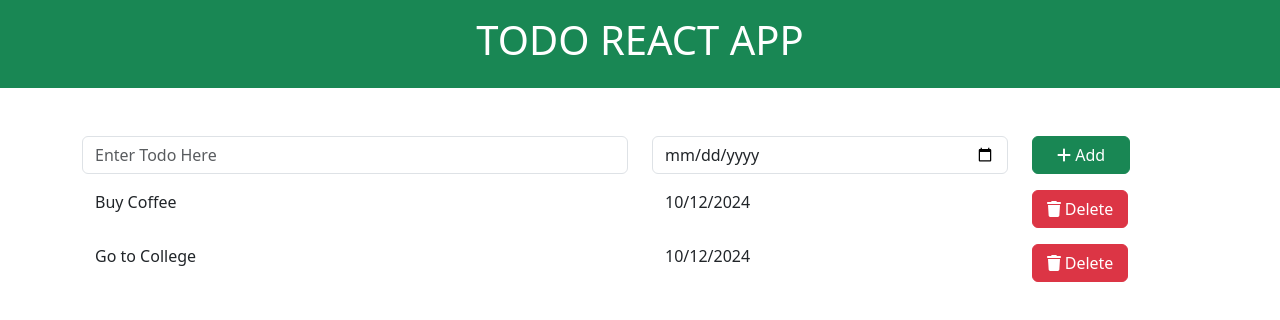
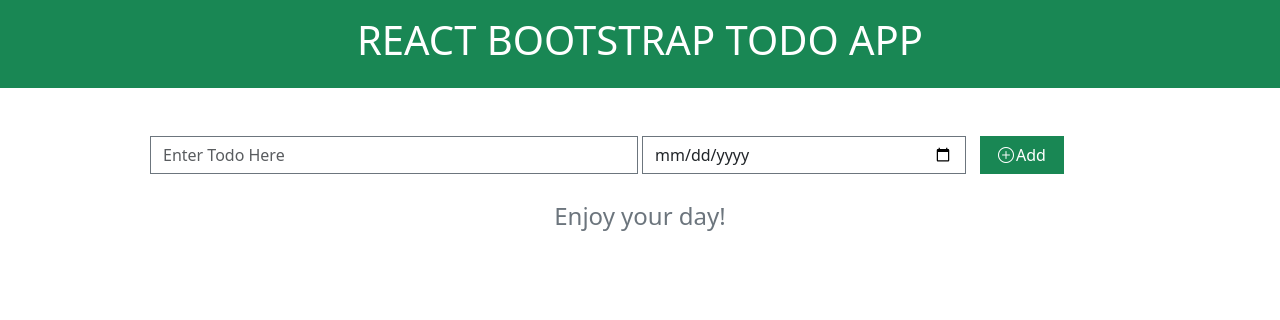
Before and after one commit to bundleCode/todo-react-bootstrap, a React (Vite) app: page / in a window 1280 px wide. Shown: the top 320 px of the page. Built offline with nearby package versions, Linux system fonts and the light colour scheme.

Commit message:
Implemented todo functionality by creating components states, events and passed event handler reference to child as props

```diff
--- a/package.json
+++ b/package.json
@@ -10,9 +10,8 @@
     "preview": "vite preview"
   },
   "dependencies": {
-    "@fortawesome/free-solid-svg-icons": "^6.7.2",
-    "@fortawesome/react-fontawesome": "^0.2.2",
     "bootstrap": "^5.3.7",
+    "bootstrap-icons": "^1.13.1",
     "react": "^19.1.0",
     "react-dom": "^19.1.0"
   },
--- /dev/null
+++ b/src/App.css
@@ -0,0 +1,8 @@
+.width {
+  width: 60%;
+  min-width: 50px;
+  display: flex;
+  align-items: center;
+  justify-content: center;
+  gap: 2px;
+}
--- a/src/App.jsx
+++ b/src/App.jsx
@@ -1,20 +1,44 @@
 import AppName from "./components/AppName";
 import AddTodo from "./components/AddTodo";
 import ItemContainer from "./components/ItemContainer";
+import "bootstrap-icons/font/bootstrap-icons.css";
+import styles from "./App.module.css";
+import "./App.css";
+import { useState } from "react";
+import WelcomeMsg from "./components/WelcomeMsg";
 
 function App() {
-  const aList = [
-    { id: 1, name: "Buy Coffee", dueDate: "10/12/2024" },
-    { id: 2, name: "Go to College", dueDate: "10/12/2024" },
+  const initialTodos = [
+    // { id: 1, name: "Buy Coffee", dueDate: "10/12/2024" },
+    // { id: 2, name: "Go to College", dueDate: "10/12/2024" },
   ];
+  const [todoS, setTodoS] = useState(initialTodos);
+
+  const handleTodos = (todoName, todoDate) => {
+    if (todoName && todoDate) {
+      let randId = Math.floor(Math.random() * 9999 + 1);
+      const newTodos = [
+        ...todoS,
+        { id: randId, name: todoName, dueDate: todoDate },
+      ];
+      setTodoS(newTodos);
+    }
+  };
+
+  const handleDelTodos = (id) => {
+    const newTodos = todoS.filter((todo) => todo.id !== id);
+    setTodoS(newTodos);
+  };
+
   return (
     <>
       <header className="bg-success p-5 w-100 bg-primary py-3">
-        <AppName />
+        <AppName appName="React Bootstrap Todo App" />
       </header>
-      <div className="container text-start mt-5">
-        <AddTodo />
-        <ItemContainer todoList={aList} />
+      <div className={`${styles["my-container"]} text-start mt-5`}>
+        <AddTodo handleAddtodo={handleTodos} />
+        {!todoS.length && <WelcomeMsg msg="Enjoy your day!" />}
+        <ItemContainer todoList={todoS} handleDelTodos={handleDelTodos} />
       </div>
     </>
   );
--- /dev/null
+++ b/src/App.module.css
@@ -0,0 +1,6 @@
+.my-container {
+  width: 100%;
+  max-width: 992px;
+  margin: 0 auto;
+  padding: 0 16px;
+}
--- a/src/components/AddTodo.jsx
+++ b/src/components/AddTodo.jsx
@@ -1,22 +1,42 @@
-import { FontAwesomeIcon } from "@fortawesome/react-fontawesome";
-import { faPlus } from "@fortawesome/free-solid-svg-icons";
-function AddTodo() {
+import { useState } from "react";
+
+function AddTodo({ handleAddtodo }) {
+  const [todoName, setTodoName] = useState();
+  const [todoDate, setTodoDate] = useState();
+
+  const handleOnClickAddTodo = () => {
+    handleAddtodo(todoName, todoDate);
+    setTodoName("");
+    setTodoDate("");
+  };
   return (
     <>
-      <div className="row mb-3">
-        <div className="col-6">
+      <div className="row mb-4">
+        <div className="col-6 gx-1">
           <input
             type="text"
-            className="form-control"
+            className="form-control rounded-0 border border-secondary"
             placeholder="Enter Todo Here"
+            onChange={(e) => setTodoName(e.target.value)}
+            value={todoName}
           />
         </div>
-        <div className="col-4">
-          <input type="date" className="form-control" />
+        <div className="col-4 gx-1">
+          <input
+            type="date"
+            className="form-control rounded-0 border border-secondary"
+            onChange={(e) => setTodoDate(e.target.value)}
+            value={todoDate}
+          />
         </div>
         <div className="col-2 text-start">
-          <button type="button" className="btn btn-success p2 px-4">
-            <FontAwesomeIcon icon={faPlus} /> Add
+          <button
+            type="button"
+            className="btn btn-success width rounded-0"
+            onClick={handleOnClickAddTodo}
+          >
+            <i className="bi bi-plus-circle"></i>
+            <span className="d-none d-md-inline">Add</span>
           </button>
         </div>
       </div>
--- a/src/components/AppName.jsx
+++ b/src/components/AppName.jsx
@@ -1,5 +1,4 @@
-function AppName() {
-  let appName = "Todo React App";
+function AppName({ appName }) {
   return (
     <>
       <h1 className="text-secondary text-uppercase text-white text-center">
--- a/src/components/ItemContainer.jsx
+++ b/src/components/ItemContainer.jsx
@@ -1,12 +1,14 @@
 import TodoItem from "./TodoItem";
-const ItemContainer = ({ todoList }) => {
+const ItemContainer = ({ todoList, handleDelTodos }) => {
   return (
     <>
       {todoList.map((itemTodo) => (
         <TodoItem
           key={itemTodo.id}
+          id={itemTodo.id}
           itemName={itemTodo.name}
           itemDate={itemTodo.dueDate}
+          handleDelTodo={handleDelTodos}
         />
       ))}
     </>
--- a/src/components/TodoItem.jsx
+++ b/src/components/TodoItem.jsx
@@ -1,16 +1,23 @@
-import { FontAwesomeIcon } from "@fortawesome/react-fontawesome";
-import { faTrash } from "@fortawesome/free-solid-svg-icons";
 import styles from "./TodoItem.module.css";
 
-function TodoItem({ itemName, itemDate }) {
+function TodoItem({ id, itemName, itemDate, handleDelTodo }) {
   return (
     <>
-      <div className="row mb-3">
-        <div className={`col-6 ${styles["pad-left"]}`}>{itemName}</div>
-        <div className={`col-4 ${styles["pad-left"]}`}>{itemDate}</div>
+      <div className="row mb-1">
+        <div className="col-6  border border-lite d-flex align-items-center ps-2">
+          {itemName}
+        </div>
+        <div className="col-4  border border-liet d-flex align-items-center ps-2">
+          {itemDate}
+        </div>
         <div className="col-2 text-start">
-          <button type="button" className={`btn btn-danger ${styles["width"]}`}>
-            <FontAwesomeIcon icon={faTrash} /> Delete
+          <button
+            type="button"
+            className="btn btn-danger width rounded-0"
+            onClick={() => handleDelTodo(id)}
+          >
+            <i className="bi bi-trash"></i>
+            <span className="d-none d-md-inline">Delete</span>
           </button>
         </div>
       </div>
--- a/src/components/TodoItem.module.css
+++ b/src/components/TodoItem.module.css
@@ -1,6 +1,3 @@
 .pad-left {
-  padding-left: 25px;
+  padding-left: 0px;
 }
-.width {
-  min-width: 96px;
-}
--- /dev/null
+++ b/src/components/WelcomeMsg.jsx
@@ -0,0 +1,10 @@
+const WelcomeMsg = ({ msg }) => {
+  return (
+    <>
+      <p className="d-flex justify-content-center fs-4 fw-medium text-secondary">
+        {msg}
+      </p>
+    </>
+  );
+};
+export default WelcomeMsg;
```
Also changed, not shown: 1 other file (tests, documents, lock files or other folders).
